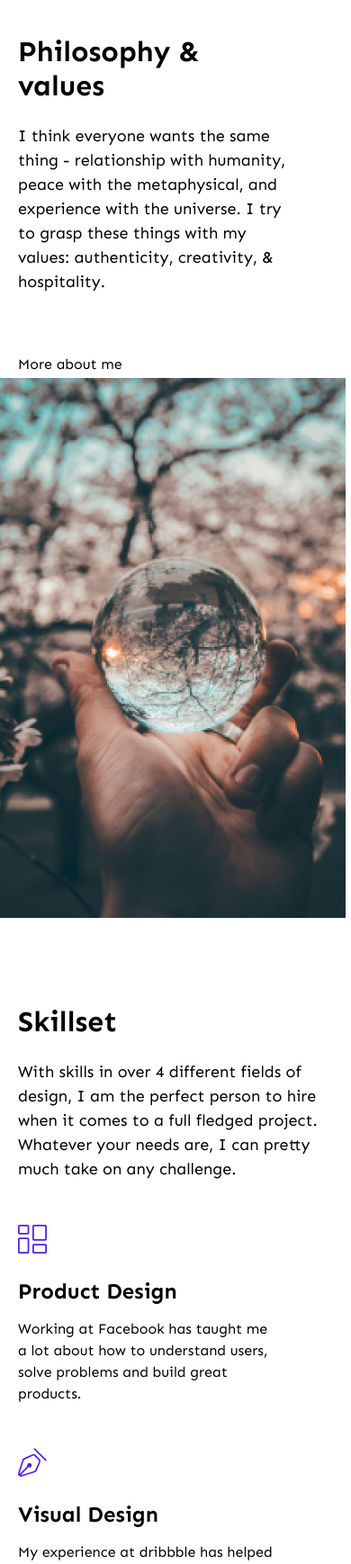
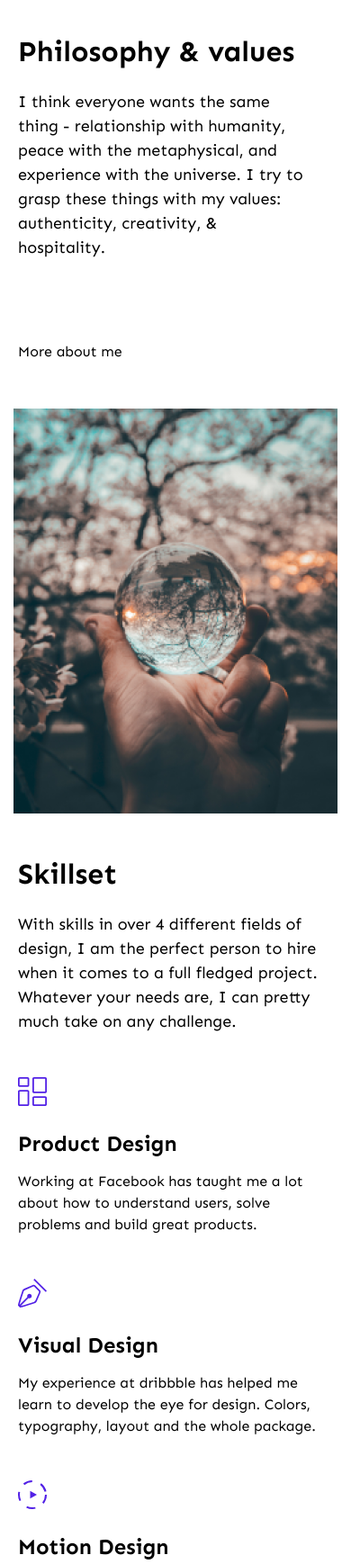
Before and after one commit to AndriiAm/designer-portfolio, a website: page src/index.html in a window 390 px wide. Shown: the part 1820-3558 px from the top of the page at 90% size. Drawn offline with nearby package versions, Linux system fonts and the light colour scheme; files that its build step writes are made by us from their sources; files whose address does not match are found by name.

Commit message:
576 continued

```diff
--- a/src/html_blocks/_philosophy.html
+++ b/src/html_blocks/_philosophy.html
@@ -19,8 +19,8 @@
 
     <div class="philosophy__background">
         <picture>
-            <source srcset="images/philosophy/philosophy_768.png" media="(max-width: 1365px)">
-            <source srcset="images/philosophy/1_576.png" media="(max-width: 767px)">
+            <source srcset="images/philosophy/1_576.png" type="image/png" media="(max-width: 767px)">
+            <source srcset="images/philosophy/philosophy_768.png" type="image/png" media="(max-width: 1365px)">
             <img src="images/philosophy/philosophy.jpg" alt="philosophy background">
         </picture>
     </div>
--- a/src/scss/blocks/_brands.scss
+++ b/src/scss/blocks/_brands.scss
@@ -1,5 +1,4 @@
 .brands {
-  padding: 11.5px 0;
   display: flex;
   align-items: center;
   justify-items: center;
--- a/src/scss/blocks/_philosophy.scss
+++ b/src/scss/blocks/_philosophy.scss
@@ -50,6 +50,18 @@
   .philosophy {
     &__background {
       position: static;
+      height: auto;
+      margin-bottom: -48px;
+      & img {
+        margin: 0 auto;
+      }
+    }
+    &__text {
+      margin-bottom: 90px;
+      &-block {
+        max-width: 320px;
+        margin-bottom: 48px;
+      }
     }
   }
 }
--- a/src/scss/blocks/_projects.scss
+++ b/src/scss/blocks/_projects.scss
@@ -81,3 +81,7 @@
     }
   }
 }
+
+@media screen and (max-width: 767px) {
+
+}
--- a/src/scss/blocks/_skillset.scss
+++ b/src/scss/blocks/_skillset.scss
@@ -57,3 +57,15 @@
     }
   }
 }
+
+@media screen and (max-width: 767px) {
+  .skills {
+    &__item {
+      padding-right: 0;
+      &-text {
+        max-width: 100%;
+
+      }
+    }
+  }
+}
```
Also changed, not shown: build/css/main.css, build/index.html.
